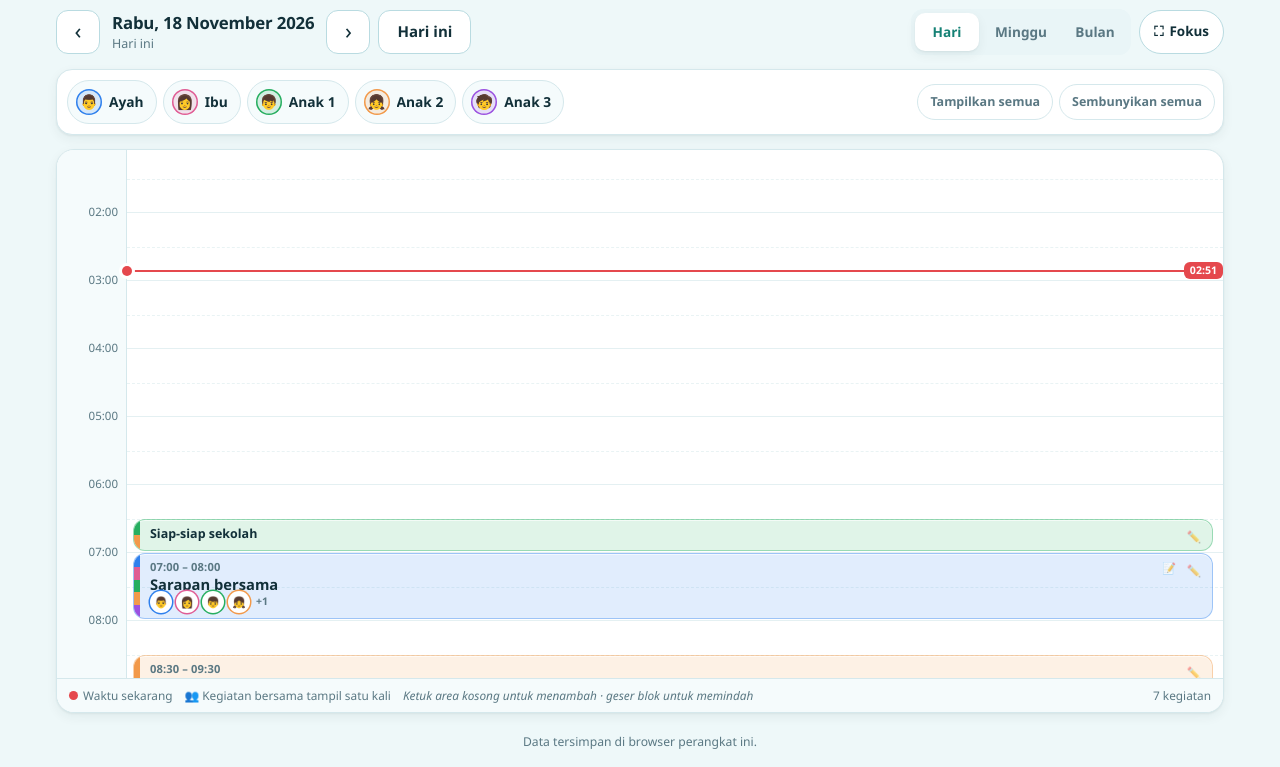
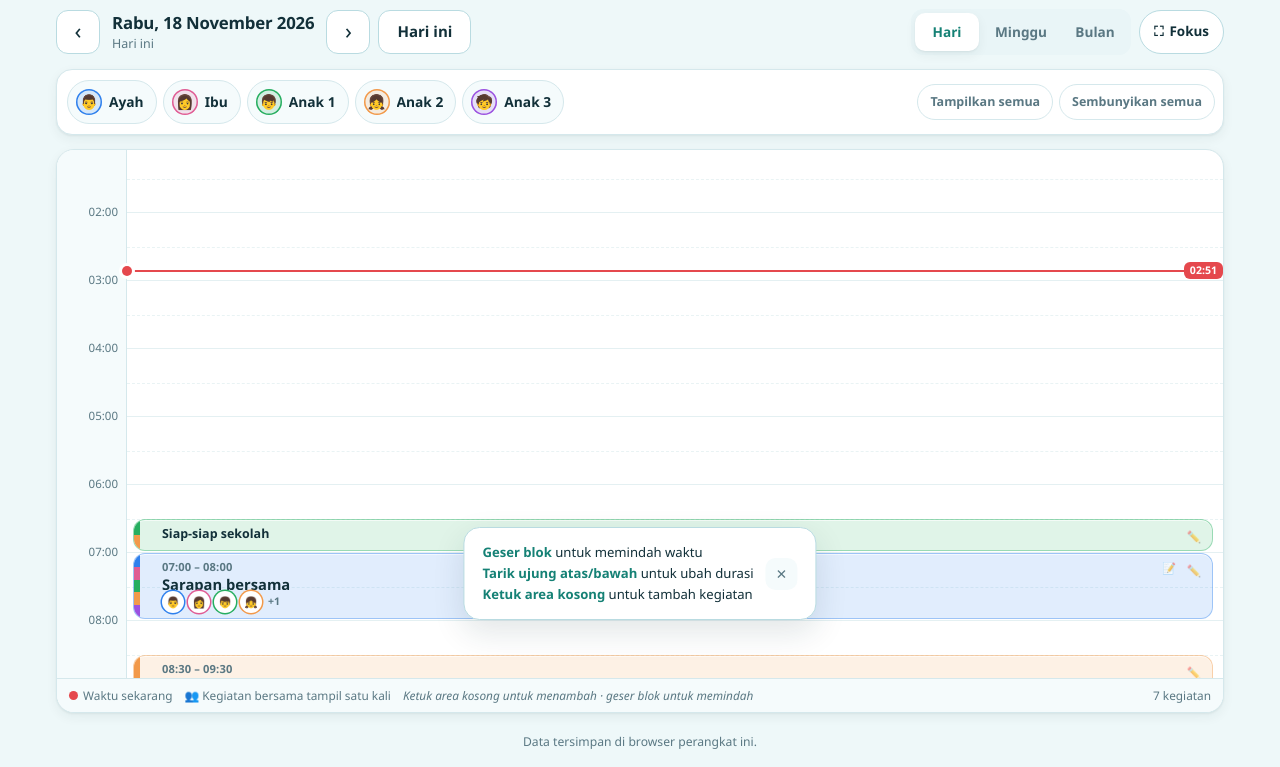
Before and after one commit to benbask/time-boxing-for-kids, a plain HTML site: page index.html in a window 1280 px wide. Shown: the part 80-847 px from the top of the page. Drawn offline with Linux system fonts and the light colour scheme.

Commit message:
Tambah drag gripper & tooltip onboarding sekali untuk affordance geser/resize

```diff
--- a/css/calendar.css
+++ b/css/calendar.css
@@ -128,7 +128,7 @@
   display: flex;
   flex-direction: column;
   gap: 1px;
-  padding: 5px 10px 5px 16px;
+  padding: 5px 10px 5px 28px;
   border: 1px solid var(--ev-border);
   border-radius: 12px;
   background: var(--ev-bg);
@@ -140,6 +140,31 @@
   user-select: none;
   -webkit-user-select: none;
   box-shadow: 0 1px 0 rgba(255, 255, 255, 0.6) inset;
+}
+
+.event-grip {
+  position: absolute;
+  left: 6px;
+  top: 50%;
+  transform: translateY(-50%);
+  width: 16px;
+  height: 28px;
+  display: flex;
+  flex-direction: column;
+  justify-content: center;
+  align-items: center;
+  gap: 2px;
+  color: var(--text-muted);
+  opacity: 0.5;
+  pointer-events: none;
+  font-size: 0.55rem;
+  line-height: 1;
+  user-select: none;
+}
+
+.event-block:hover .event-grip,
+.event-block.is-gesturing .event-grip {
+  opacity: 0.85;
 }
 
 .event-block.is-gesturing {
@@ -473,3 +498,74 @@ body.is-focus .timeline-scroll {
   max-height: none;
   min-height: 0;
 }
+
+/* ----------------------------------------------------------- gesture hint --- */
+
+.gesture-hint {
+  position: fixed;
+  left: 50%;
+  bottom: calc(100px + env(safe-area-inset-bottom));
+  transform: translateX(-50%);
+  z-index: 70;
+  display: flex;
+  align-items: center;
+  gap: 12px;
+  padding: 14px 18px;
+  border-radius: 16px;
+  background: var(--surface);
+  border: 1px solid var(--border-strong);
+  box-shadow: var(--shadow);
+  max-width: min(360px, calc(100vw - 32px));
+  animation: gestureHintIn 0.3s ease-out;
+}
+
+.gesture-hint[hidden] { display: none; }
+
+@keyframes gestureHintIn {
+  from { opacity: 0; transform: translateX(-50%) translateY(16px); }
+  to { opacity: 1; transform: translateX(-50%) translateY(0); }
+}
+
+.gesture-hint-content {
+  flex: 1;
+  font-size: 0.82rem;
+  line-height: 1.6;
+  color: var(--text);
+}
+
+.gesture-hint-content p { margin: 0; }
+
+.gesture-hint-content strong { color: var(--primary-strong); }
+
+.gesture-hint-close {
+  flex: none;
+  display: grid;
+  place-items: center;
+  width: 32px;
+  height: 32px;
+  border: 0;
+  border-radius: 10px;
+  background: var(--surface-2);
+  color: var(--text-muted);
+  font-size: 0.85rem;
+  line-height: 1;
+  cursor: pointer;
+}
+
+.gesture-hint-close:hover { background: var(--surface-3); color: var(--text); }
+
+@media (max-width: 480px) {
+  .gesture-hint {
+    left: 12px;
+    right: 12px;
+    bottom: calc(90px + env(safe-area-inset-bottom));
+    transform: none;
+    max-width: none;
+  }
+  @keyframes gestureHintIn {
+    from { opacity: 0; transform: translateY(16px); }
+    to { opacity: 1; transform: translateY(0); }
+  }
+}
+
+body.is-focus .gesture-hint { display: none; }
--- a/index.html
+++ b/index.html
@@ -98,6 +98,15 @@
         </div>
 
         <div id="calendarStage" class="calendar-stage" tabindex="-1"></div>
+
+        <div id="gestureHint" class="gesture-hint" hidden role="dialog" aria-label="Petunjuk interaksi">
+          <div class="gesture-hint-content">
+            <p><strong>Geser blok</strong> untuk memindah waktu</p>
+            <p><strong>Tarik ujung atas/bawah</strong> untuk ubah durasi</p>
+            <p><strong>Ketuk area kosong</strong> untuk tambah kegiatan</p>
+          </div>
+          <button type="button" class="gesture-hint-close" data-action="dismiss-gesture-hint" aria-label="Tutup petunjuk">✕</button>
+        </div>
       </section>
 
       <!-- ============ PROFILES VIEW ============ -->
--- a/js/app.js
+++ b/js/app.js
@@ -45,12 +45,32 @@ const els = {
   profileFormError: document.getElementById('profileFormError'),
   emojiSelect: document.getElementById('emojiSelect'),
   colorPicker: document.getElementById('colorPicker'),
+  gestureHint: document.getElementById('gestureHint'),
 };
 
 /* ------------------------------------------------------------------ render --- */
 // Focus mode is temporary UI state: deliberately not written to settings or
 // exported, and it resets on reload.
 let focusMode = false;
+
+const GESTURE_HINT_KEY = 'timeboxing-kids:gesture-hint-dismissed';
+
+function maybeShowGestureHint(data) {
+  const view = data.settings.currentView;
+  const isCalendar = view === 'day' || view === 'week' || view === 'month';
+  if (!isCalendar) return;
+  if (localStorage.getItem(GESTURE_HINT_KEY)) return;
+  if (els.gestureHint) {
+    els.gestureHint.hidden = false;
+  }
+}
+
+function dismissGestureHint() {
+  localStorage.setItem(GESTURE_HINT_KEY, 'true');
+  if (els.gestureHint) {
+    els.gestureHint.hidden = true;
+  }
+}
 
 function renderHeadline(data) {
   const { label, sub, short } = dateHeadline(data.settings.selectedDate);
@@ -154,6 +174,8 @@ function renderAll() {
   }
 
   applyChrome(data);
+
+  maybeShowGestureHint(data);
 }
 
 /* ------------------------------------------------------------------ mutate --- */
@@ -358,6 +380,9 @@ async function handleActionClick(event) {
       mutate((draft) => { draft.settings.activeTheme = actionTarget.dataset.themeId; });
       els.themeGrid.querySelector('.theme-card[aria-checked="true"]')?.focus();
       break;
+    case 'dismiss-gesture-hint':
+      dismissGestureHint();
+      break;
     default:
       break;
   }
--- a/js/calendar.js
+++ b/js/calendar.js
@@ -75,6 +75,7 @@ function renderBlock(block) {
 
   return `
     <article class="${classes}" data-event-id="${escapeHtml(block.id)}" style="${style}" aria-label="${escapeHtml(label)}">
+      <span class="event-grip" aria-hidden="true" title="Seret untuk memindah"></span>
       <span class="event-resize event-resize-start" data-resize="start" aria-hidden="true"></span>
       <span class="event-resize event-resize-end" data-resize="end" aria-hidden="true"></span>
       <button type="button" class="event-edit" data-edit-event="${escapeHtml(block.id)}"
```
